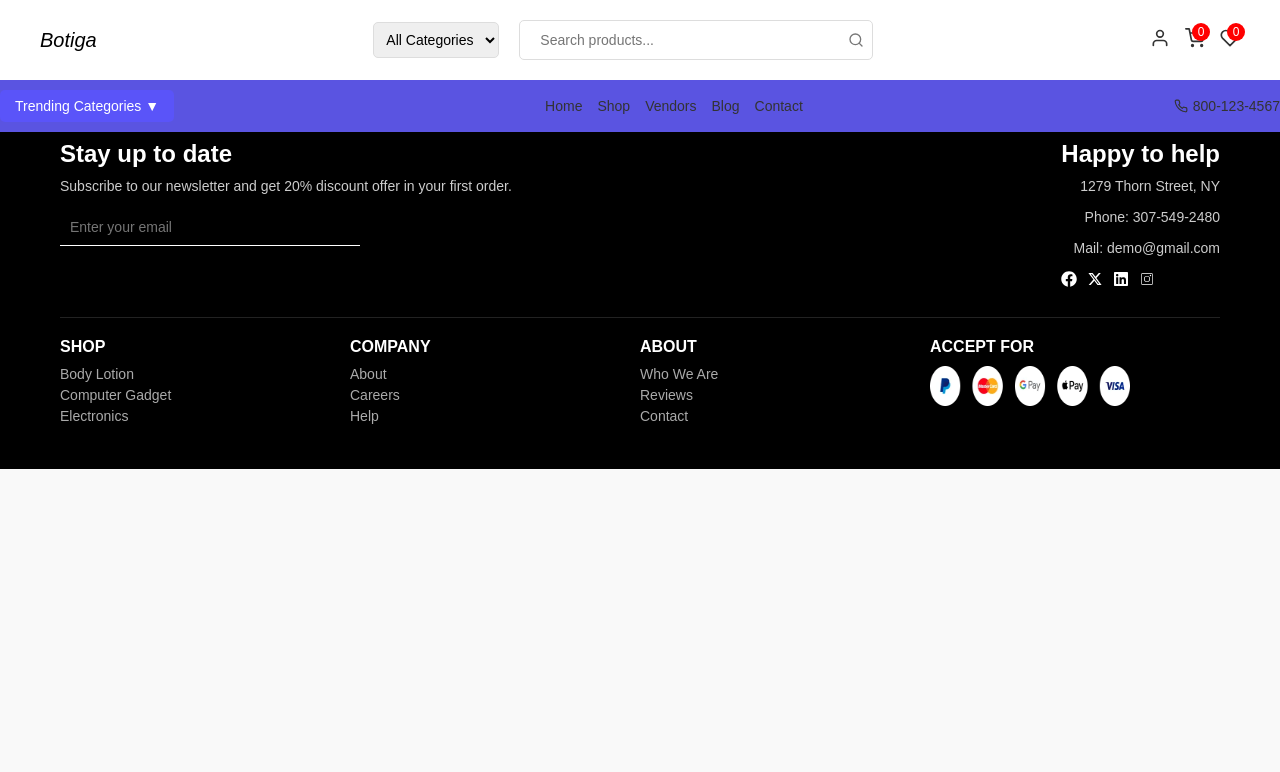
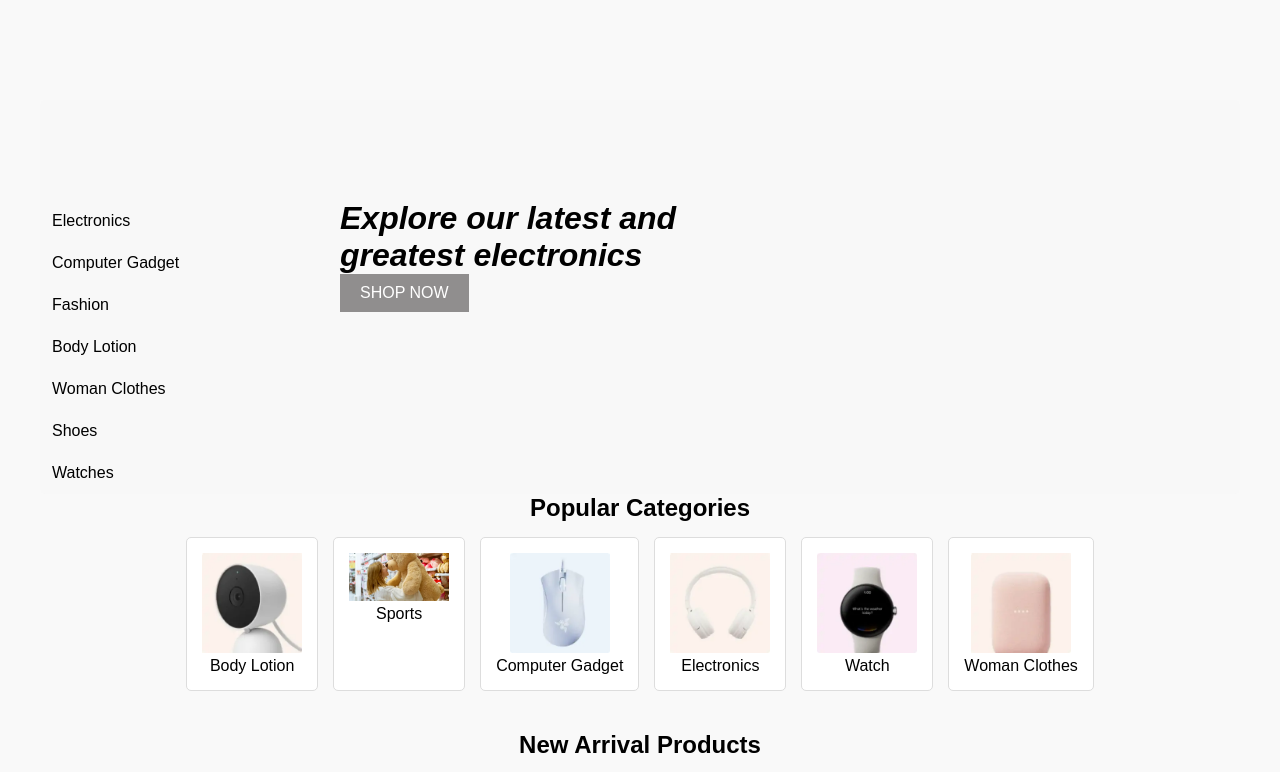
Before and after one commit to Aline-CROIRE/BotigaShop, a React (Vite) app: page / in a window 1280 px wide. Shown: the top 772 px of the page. Built offline with nearby package versions, Linux system fonts and the light colour scheme.

Commit message:
Update App.jsx

```diff
--- a/src/App.jsx
+++ b/src/App.jsx
@@ -14,7 +14,7 @@
   return (
     <BrowserRouter>
       <Routes>
-        <Route path="/" element={<Layout />}>
+     <Route path="/" element={<Home/>}>
           <Route path="/home" element={<Home />} />
           <Route path="/shop" element={<Shop />} />
           <Route path="/vendor" element={<Vendors />} />
```
